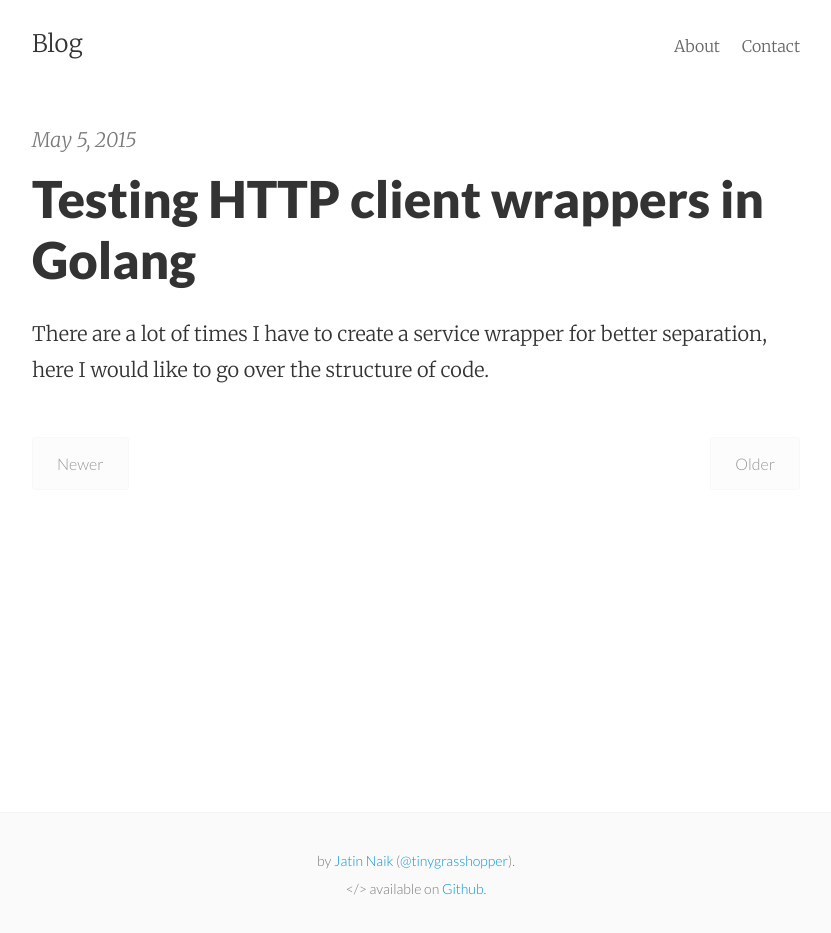
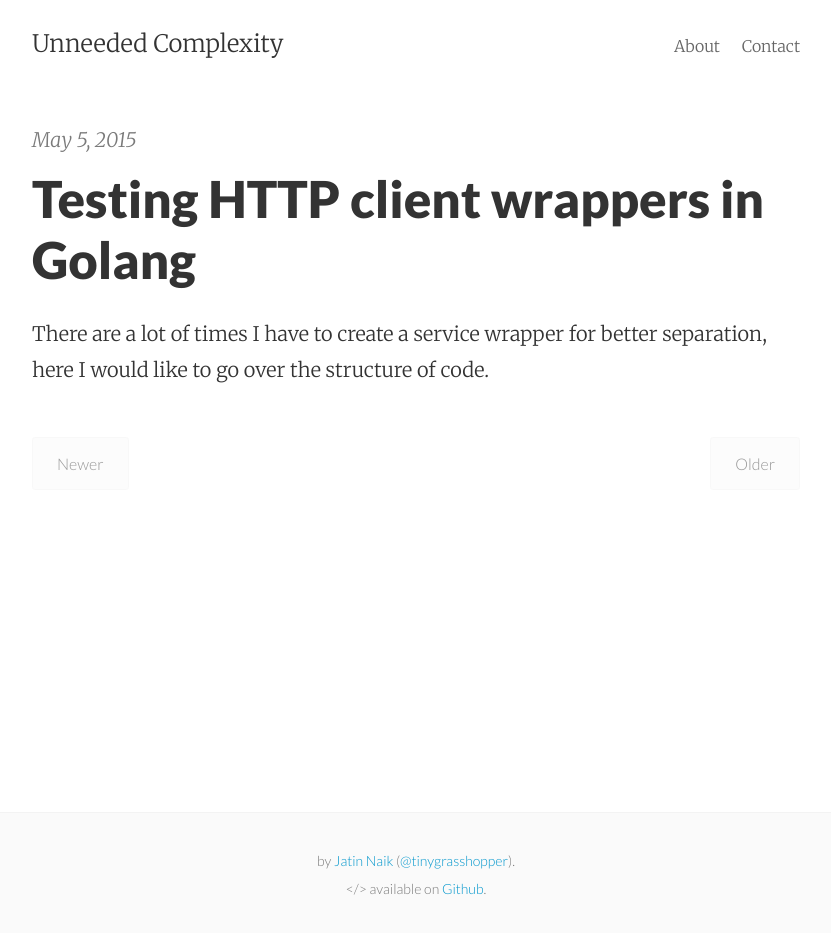
Before and after one commit to tinygrasshopper/tinygrasshopper.github.io, a Jekyll site: the page built from index.html, in a window 1280 px wide. Shown: the whole page, without its empty margins (224-1055 px from the left). Built offline with Jekyll 4.4.1, drawn with Linux system fonts in a browser that asks for light colours; Markdown is read by kramdown in place of the engine named in the settings; the list of posts is cut into pages by our own code.

Commit message:
Added GA

```diff
--- a/_config.yml
+++ b/_config.yml
@@ -1,13 +1,13 @@
 # Site settings
-title:       Blog
+title:       Unneeded Complexity
 email:       jsnaik@gmail.com
 author:      Jatin Naik
 description: ""
 baseurl:     ""
-url:         "http://blog.jatinnaik.me"
+url:         "http://jatinnaik.me"
 
 # Google analytics
-google_analytics:
+google_analytics: UA-46812124-1
 
 # Optional features
 animated:           false
```
